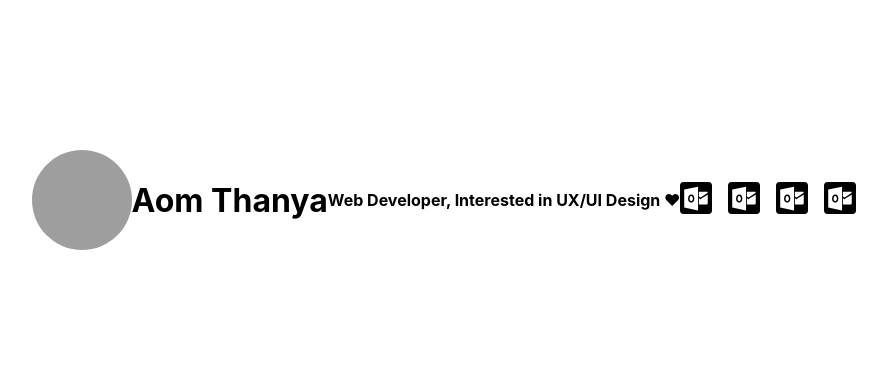
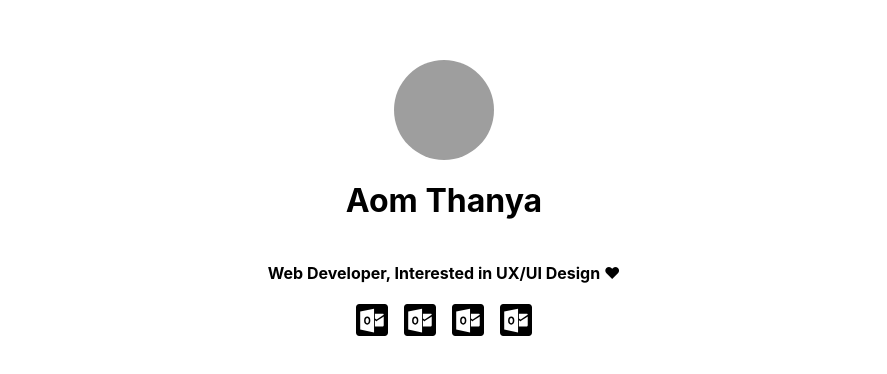
Before and after one commit to aom-thanya/aom-thanya.github.io, a Next.js app: page / in a window 1280 px wide. Shown: the part 200-574 px from the top of the page, without its empty margins (196-1083 px from the left). Built offline with nearby package versions, Linux system fonts and the light colour scheme; grey boxes are pictures that could not be loaded.

Commit message:
add scss loader

```diff
--- a/components/Avatar.tsx
+++ b/components/Avatar.tsx
@@ -1,10 +1,5 @@
 import React from 'react'
-import styled from 'styled-components'
 import Image from 'next/image'
-
-const StyledImage = styled(Image)`
-  border-radius: 50%;
-`
 
 interface Props {
   src: string
@@ -12,7 +7,7 @@ interface Props {
 }
 
 const Avatar = ({ alt, src }: Props) => {
-  return <StyledImage width="100px" height="100px" src={src} alt={alt} />
+  return <Image width="100px" height="100px" src={src} alt={alt} className="avatar" />
 }
 
 export default Avatar
--- a/components/IconButton.tsx
+++ b/components/IconButton.tsx
@@ -1,9 +1,4 @@
 import React, { ReactNode } from 'react'
-import styled from 'styled-components'
-
-const IconStyled = styled.div`
-  cursor: pointer;
-`
 
 interface Props {
   icon: ReactNode
@@ -12,7 +7,11 @@ interface Props {
 }
 
 const IconButton = ({ icon, onClick }: Props) => {
-  return <IconStyled onClick={onClick}>{icon}</IconStyled>
+  return (
+    <div onClick={onClick} className="icon-button">
+      {icon}
+    </div>
+  )
 }
 
 export default IconButton
--- a/components/IconList.tsx
+++ b/components/IconList.tsx
@@ -1,17 +1,10 @@
 import React from 'react'
-import styled from 'styled-components'
 import EmailIcon from '../icons/Email'
 import IconButton from './IconButton'
 
-const IconWrapper = styled.div`
-  display: grid;
-  grid-template-columns: repeat(4, 1fr);
-  grid-gap: 16px;
-`
-
 const IconList = () => {
   return (
-    <IconWrapper>
+    <div className="icon-list">
       <IconButton
         icon={<EmailIcon />}
         onClick={() => window.open('https://github.com/aom-thanya')}
@@ -32,7 +25,7 @@ const IconList = () => {
         onClick={() => window.open('https://aom-thanya.medium.com/')}
         ariaLabel="medium"
       />
-    </IconWrapper>
+    </div>
   )
 }
 
--- a/pages/_app.tsx
+++ b/pages/_app.tsx
@@ -1,6 +1,6 @@
 import React from 'react'
 import Head from 'next/head'
-import '../styles/globals.css'
+import '../styles/globals.scss'
 
 const MyApp = ({ Component, pageProps }) => {
   return (
--- a/pages/index.tsx
+++ b/pages/index.tsx
@@ -1,24 +1,16 @@
 import React from 'react'
-import styled from 'styled-components'
 
 import IconList from '../components/IconList'
 import Avatar from '../components/Avatar'
 
-const Wrapper = styled.div`
-  display: flex;
-  justify-content: center;
-  align-items: center;
-  height: 100vh;
-`
-
 const HomePage = () => {
   return (
-    <Wrapper>
+    <div className="home-page">
       <Avatar src="https://github.com/aom-thanya.png" alt="An image of Aom Thanya" />
       <h1>Aom Thanya</h1>
       <h4>Web Developer, Interested in UX/UI Design ❤</h4>
       <IconList />
-    </Wrapper>
+    </div>
   )
 }
 
--- a/styles/globals.css
+++ /dev/null
@@ -1,16 +0,0 @@
-html,
-body {
-  padding: 0;
-  margin: 0;
-  font-family: -apple-system, BlinkMacSystemFont, Segoe UI, Roboto, Oxygen,
-    Ubuntu, Cantarell, Fira Sans, Droid Sans, Helvetica Neue, sans-serif;
-}
-
-a {
-  color: inherit;
-  text-decoration: none;
-}
-
-* {
-  box-sizing: border-box;
-}
--- /dev/null
+++ b/styles/globals.scss
@@ -0,0 +1,38 @@
+html,
+body {
+  padding: 0;
+  margin: 0;
+  font-family: -apple-system, BlinkMacSystemFont, Segoe UI, Roboto, Oxygen, Ubuntu, Cantarell,
+    Fira Sans, Droid Sans, Helvetica Neue, sans-serif;
+}
+
+a {
+  color: inherit;
+  text-decoration: none;
+}
+
+* {
+  box-sizing: border-box;
+}
+
+.avatar {
+  border-radius: 50%;
+}
+
+.icon-button {
+  cursor: pointer;
+}
+
+.home-page {
+  display: flex;
+  justify-content: center;
+  align-items: center;
+  height: 100vh;
+  flex-direction: column;
+}
+
+.icon-list {
+  display: grid;
+  grid-template-columns: repeat(4, 1fr);
+  grid-gap: 16px;
+}
--- /dev/null
+++ b/webpack.config.js
@@ -0,0 +1,17 @@
+module.exports = {
+  module: {
+    rules: [
+      {
+        test: /\.s[ac]ss$/i,
+        use: [
+          // Creates `style` nodes from JS strings
+          'style-loader',
+          // Translates CSS into CommonJS
+          'css-loader',
+          // Compiles Sass to CSS
+          'sass-loader',
+        ],
+      },
+    ],
+  },
+}
```
Also changed, not shown: package.json (+6 -3 lines), 1 other file (tests, documents, lock files or other folders).
